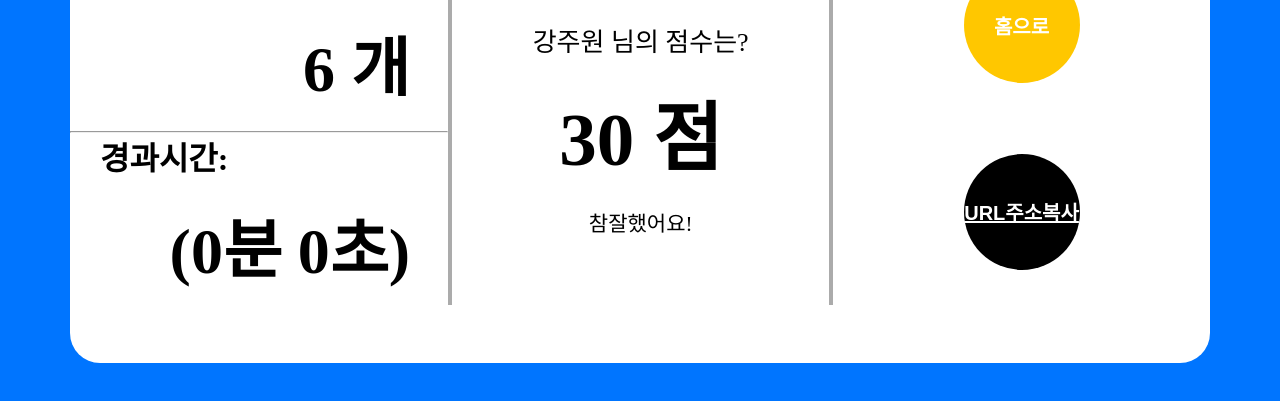
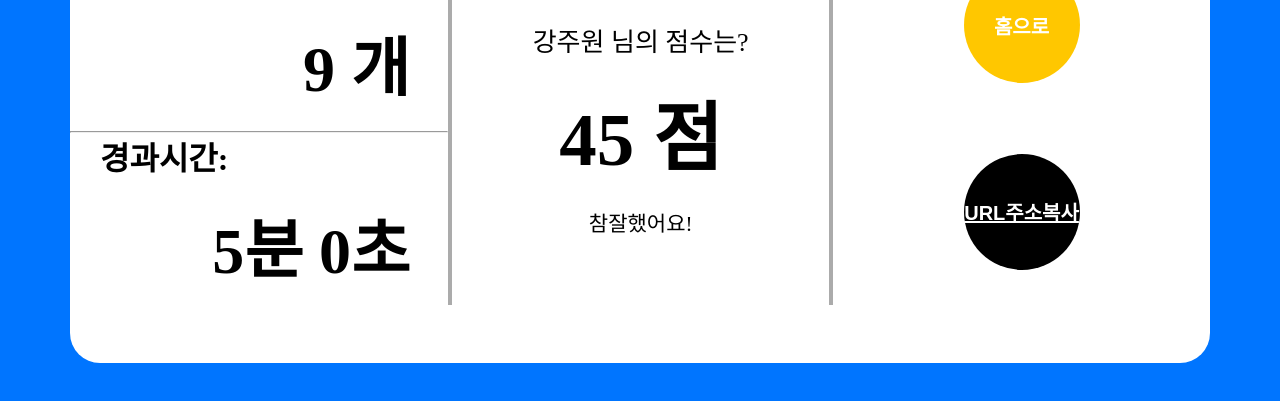
Before and after one commit to mini-project02/wit, a website: page wit/src/page/result/result.html in a window 1280 px wide. Shown: the part 367-768 px from the top of the page. Drawn offline with Linux system fonts and the light colour scheme.

Commit message:
일단 완료

```diff
--- a/wit/src/page/result/result.css
+++ b/wit/src/page/result/result.css
@@ -146,6 +146,11 @@ body {
   font-size: 20px;
   font-weight: bold;
 }
+#togooz:hover,
+#togohome:hover,
+#togolink:hover {
+  transform: scale(1.1, 1.1);
+}
 
 #togooz {
   background-color: #9d9d9d;
--- a/wit/src/page/result/result.html
+++ b/wit/src/page/result/result.html
@@ -46,6 +46,5 @@
     </div>
 
     <script src="result.js"></script>
-    <script src="result.ts"></script>
   </body>
 </html>
--- a/wit/src/page/result/result.js
+++ b/wit/src/page/result/result.js
@@ -45,49 +45,46 @@ const togohome = document.getElementById('togohome')
 
 togohome.addEventListener('click', function () {
   window.location.href = 'page/index.html'
+  localStorage.clear()
 })
 
 //-------- 홈 가기 ------------
 
 //------연습데이터--------------
+const currentTime = new Date()
 const test = [
   {
     name: '강주원',
-    score: 6,
-    starttime: new Date(),
-    endtime: new Date(),
+    subject: 'programming',
+    level: 1,
     hp: 5,
+    endTime: new Date(currentTime.getTime() + 5 * 60 * 1000),
+    startTime: new Date(),
     isSuccess: true,
+    correct: 9,
   },
   {
-    name: '홍길동',
-    score: 8,
-    time: new Date(),
-    hp: 3,
+    name: '장요한',
+    subject: 'programming',
+    level: 2,
+    hp: 0,
+    endTime: new Date() + 3000,
+    startTime: new Date(),
     isSuccess: false,
+    correct: 3,
   },
   {
-    name: '김영희',
-    score: 7,
-    time: new Date(),
-    hp: 5,
+    name: '박사민',
+    subject: 'programming',
+    level: 2,
+    hp: 1,
+    endTime: new Date() + 3000,
+    startTime: new Date(),
     isSuccess: true,
-  },
-  {
-    name: '이철수',
-    score: 9,
-    time: new Date(),
-    hp: 5,
-    isSuccess: true,
-  },
-  {
-    name: '박미영',
-    score: 5,
-    time: new Date(),
-    hp: 10,
-    isSuccess: true,
+    correct: 10,
   },
 ]
+
 //------연습데이터--------------
 
 //------체력 0 -------------
@@ -97,21 +94,21 @@ console.log(testfalse)
 if (testfalse == false) {
   const time = document.getElementById('time')
 
-  const startTime = new Date(test[j].starttime)
-  const endTime = new Date(test[j].endtime)
+  const startTime = new Date(test[j].startTime)
+  const endTime = new Date(test[j].endTime)
 
   const timeDifference = endTime - startTime
   const minutes = Math.floor(timeDifference / (1000 * 60))
   const seconds = Math.floor((timeDifference % (1000 * 60)) / 1000)
 
   const testtime = document.createElement('p')
-  testtime.innerHTML = `(${minutes}분 ${seconds}초)`
+  testtime.innerHTML = `${minutes}분 ${seconds}초`
   time.appendChild(testtime)
 
   const correctquiz = document.getElementById('correctquiz')
 
   const icon = document.createElement('p')
-  icon.innerText = `${test[j].score} 개 `
+  icon.innerText = `${test[j].correct} 개 `
   correctquiz.appendChild(icon)
 
   const username = document.getElementById('username')
@@ -159,7 +156,7 @@ if (testfalse == false) {
   const correctquiz = document.getElementById('correctquiz')
 
   const icon = document.createElement('p')
-  icon.innerText = `${test[j].score} 개 `
+  icon.innerText = `${test[j].correct} 개 `
   correctquiz.appendChild(icon)
 
   //---------------맞은 문제수 표시----------------------
@@ -167,15 +164,15 @@ if (testfalse == false) {
   //---------------경과시간 표시----------------------
   const time = document.getElementById('time')
 
-  const startTime = new Date(test[j].starttime)
-  const endTime = new Date(test[j].endtime)
+  const startTime = new Date(test[j].startTime)
+  const endTime = new Date(test[j].endTime)
 
   const timeDifference = endTime - startTime
   const minutes = Math.floor(timeDifference / (1000 * 60))
   const seconds = Math.floor((timeDifference % (1000 * 60)) / 1000)
 
   const testtime = document.createElement('p')
-  testtime.innerHTML = `(${minutes}분 ${seconds}초)`
+  testtime.innerHTML = `${minutes}분 ${seconds}초`
   time.appendChild(testtime)
 
   //---------------경과시간 표시----------------------
@@ -192,7 +189,11 @@ if (testfalse == false) {
   const mainscore = document.getElementById('mainscore')
 
   const insertmainscore = document.createElement('p')
-  insertmainscore.innerText = `${test[j].hp * test[j].score} 점`
+  plusscore = 0
+  if (minutes < 1) {
+    plusscore += 100
+  }
+  insertmainscore.innerText = `${test[j].hp * test[j].correct + plusscore}  점`
   mainscore.appendChild(insertmainscore)
   //------------------총점수-------------------
 
```
